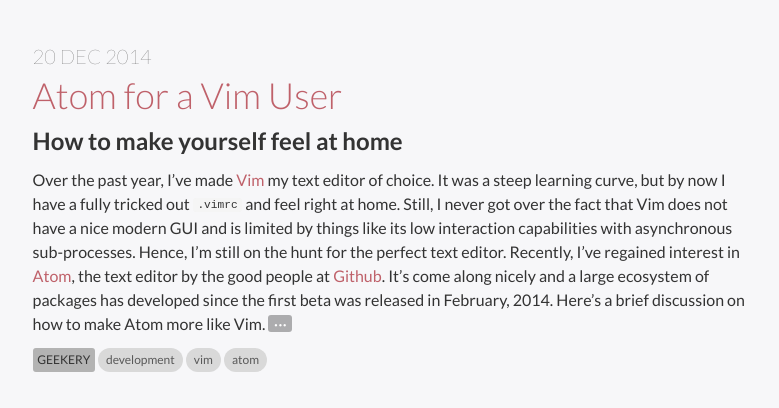
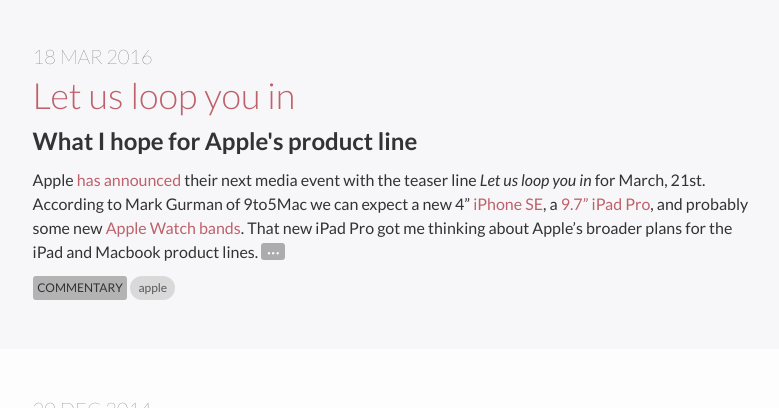
Before and after one commit to felixjung/feju.github.io, a Jekyll site: the page built from index.html, in a window 1280 px wide and 900 px high, cut to the strip 492-900 px from the top of the window. Shown: the whole strip, without its empty margins (249-1028 px from the left). Built offline with Jekyll 4.4.1, drawn with Linux system fonts in a browser that asks for light colours; the list of posts is cut into pages by our own code.

Commit message:
Finish post on Apple event.

```diff
--- a/_drafts/2016-03-16-an-idea-about-apples-product-strategy.md
+++ b/_posts/2016-03-18-let-us-loop-you-in.md
@@ -14,13 +14,13 @@
 new [Apple Watch
 bands](http://9to5mac.com/2016/02/02/march-15-event-4-inch-phone-new-ipad-apple-watch/).
 That new iPad Pro got me thinking about Apple's broader plans for the iPad and
-Macbook ecosystem.<!--more-->
+Macbook product lines.<!--more-->
 
-I am hoping Apple will eliminate the Macbook Air and iPad Air from their
-product lineup in the long term. Instead, what they should offer in the future
-are a Macbook and a Macbook Pro, as well as an iPad and an iPad Pro. The pro
-products will be available in two screen sizes and offer better performance
-paired with "professional features". The current 12.9" iPad Pro gives an indication as to
+I expect Apple to eliminate the Macbook Air and iPad Air from their lineup over
+this and next year. Instead, they will offer a Macbook and a Macbook Pro in the
+laptop and an iPad and an iPad Pro in the tablet category. The pro products
+will be available in two screen sizes and offer better performance paired with
+"professional features". The current 12.9" iPad Pro gives an indication as to
 what could remain pro features for a 9.7" version:
 
 * Smart connector for attaching keyboard accessories
@@ -28,15 +28,18 @@
 * Advanced storage controller for better memory performance
 * Apple Pencil support
 
-But why terminate the Air products? Think about it. The Macbook Air was a
-radical machine when it got introduced. No other laptop was as thin and owning
-the first generation Macbook Air cost a premium. Over time this changed and the
-Air became Apple's default consumer laptop. Last year, the company introduced a
-new 12" Macbook that is lighter and thinner than the 11" Macbook Air. I am
-convinced, the only reason Apple kept the Air around was that the Macbook was
-too much of a compromise in terms of performance an connectivity and too
-expensive at the time. That could very well change this year and it would not
-make sense to keep the Macbook Air around anymore.
+##### Cleaning up the product lines
+
+Why do I think Apple is going to do this? Think about it, the Macbook Air was a
+radical machine when it first got introduced. No other laptop was as thin and
+owning the first generation Macbook Air cost a premium. Over time this changed
+and the Air became Apple's default consumer laptop. Last year, the company
+introduced a new 12" Macbook that is lighter and thinner than the 11" Macbook
+Air. I am convinced, the only reason Apple kept the Air around was that the
+Macbook was too much of a compromise in terms of performance an connectivity
+and too expensive at the time. Just like the original Air it was too much of a
+technological advancement for the broader market. That could very well change
+this year rendering the Macbook Air obsolete.
 
 The case for dropping the iPad Air is similar. It was introduced at a time when
 the iPad 2 was still being sold as a cheap entry device. The iPad Air was also
@@ -49,11 +52,18 @@
 
 I do not know when the Air products are going to be phased out. If I would have
 to bet, then Apple is going to introduce new Macbook Pros with the same color
-options and probably a new design at WWDC in June. The new iPad could be
+options and probably a new design at WWDC in June. The new consumer iPad could be
 introduced in the Fall, with the iPad Air 2 taking the place of the entry level
 device[^1]. I would expect a new Macbook at screen sizes different than 12" around
 Fall as well.
 
-What that would leave us with is a clean lineup for Mac laptops and iPads. All machines come with Retina screens and there are distinct products for consumers and professionals.
+##### Long-term outcome
+
+What that would leave us with is a clean lineup for Mac laptops and iPads. All
+machines come with Retina screens and there are distinct products for consumers
+and professionals. All coming in the same three color options of silver, black,
+and gold. Having a dedicated iPad line for professional use -- that is more
+than one single device -- could also help Apple establish iPads as serious
+creation devices, something that has been difficult in the past.
 
 [^1]: Yes, that means at least one more year of iPad Air.
```
